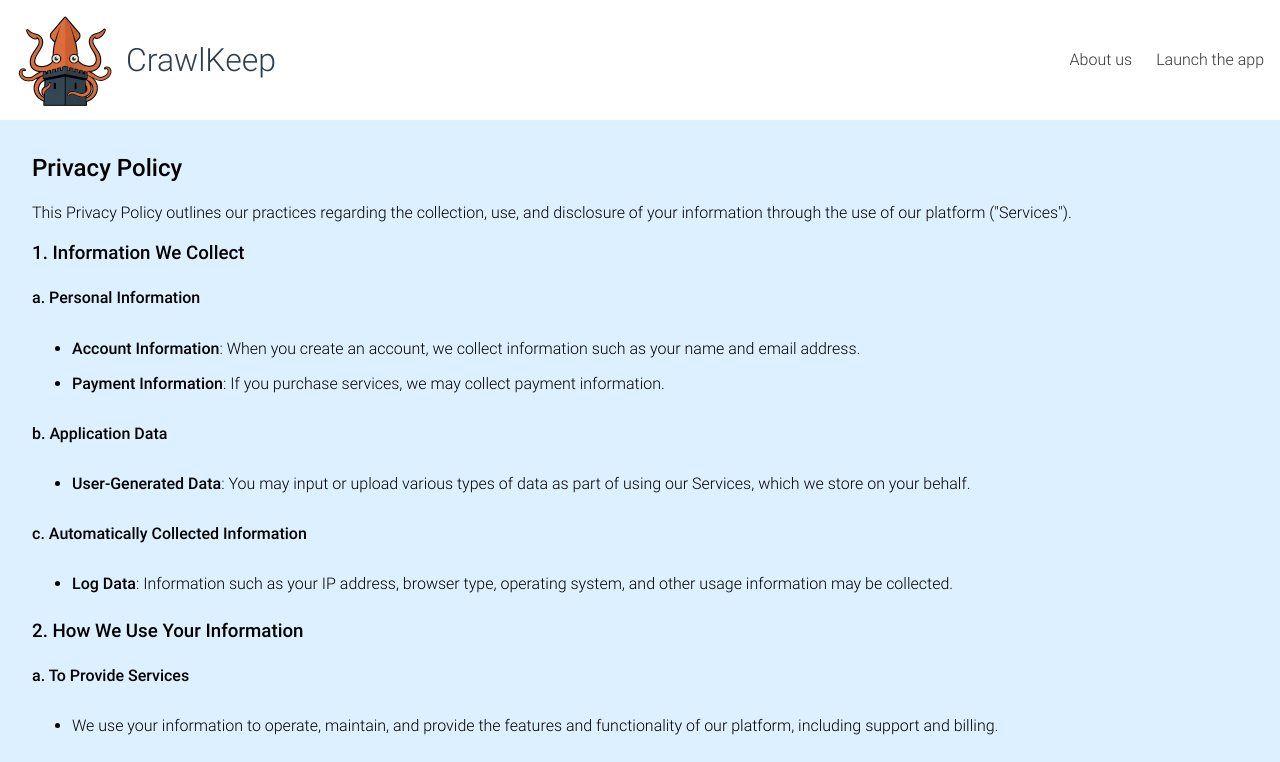
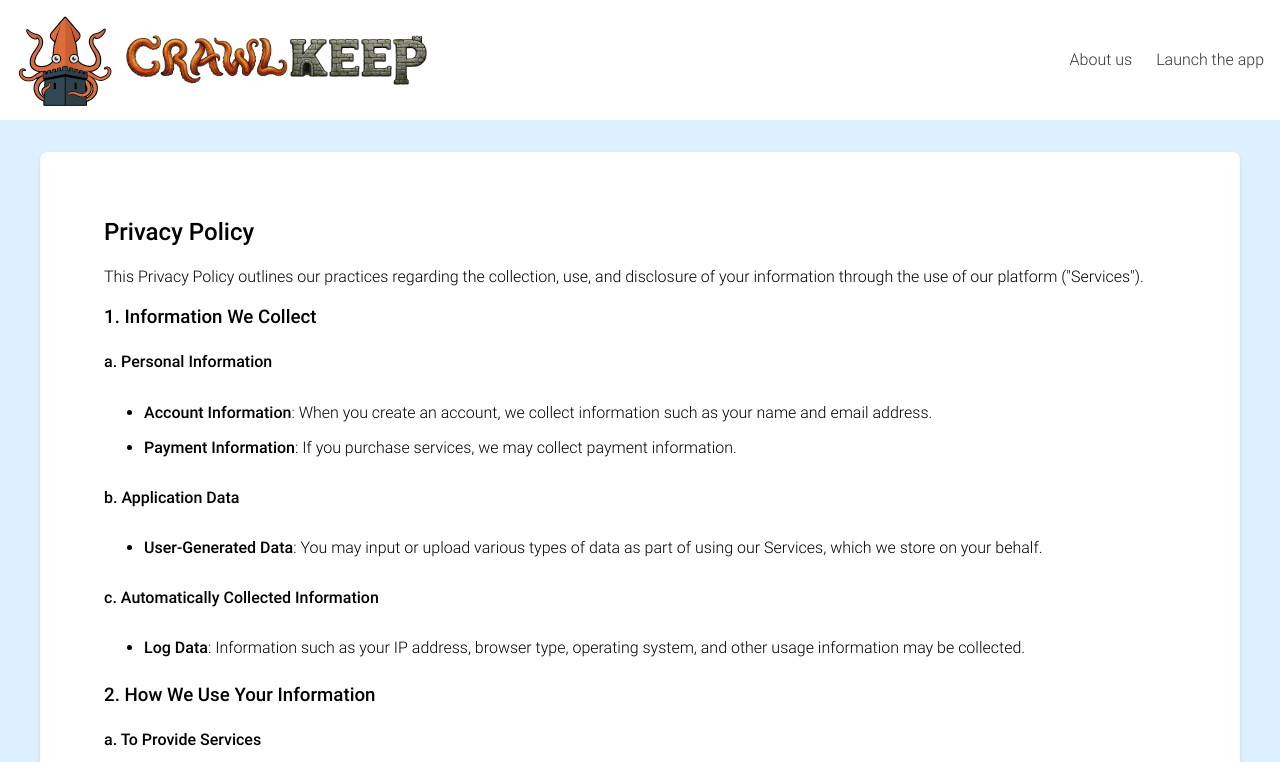
Before and after one commit to jondubois/crawlkeep, a browser extension: page public/privacy-policy.html in a window 1280 px wide. Shown: the top 762 px of the page. Drawn offline with Linux system fonts and the light colour scheme.

Commit message:
Fix about page

```diff
--- a/public/privacy-policy.html
+++ b/public/privacy-policy.html
@@ -18,14 +18,14 @@
   </head>
   <body>
     <nav class="top-nav">
-      <a class="logo-text-link" href="/"><img class="app-logo" src="assets/images/crawlkeep-logo-small.png" alt="Logo"><h2 class="brand-text">CrawlKeep</h2></a>
+      <a class="logo-text-link" href="/"><img class="app-logo" src="assets/images/crawlkeep-logo-small.png" alt="Logo"><img class="app-logo-text" src="assets/images/crawl-keep-text-medium.png" alt="CrawlKeep" /></a>
       <div class="top-nav-links-container">
         <a href="about.html">About us</a>
         <a href="app/#/dashboard">Launch the app</a>
       </div>
     </nav>
     <main>
-      <section>
+      <section class="segmented-section" style="max-width: 1200px;">
         <h2>Privacy Policy</h2>
         <div class="privacy-policy-container">
           <p>This Privacy Policy outlines our practices regarding the collection, use, and disclosure of your information through the use of our platform ("Services").</p>
```
